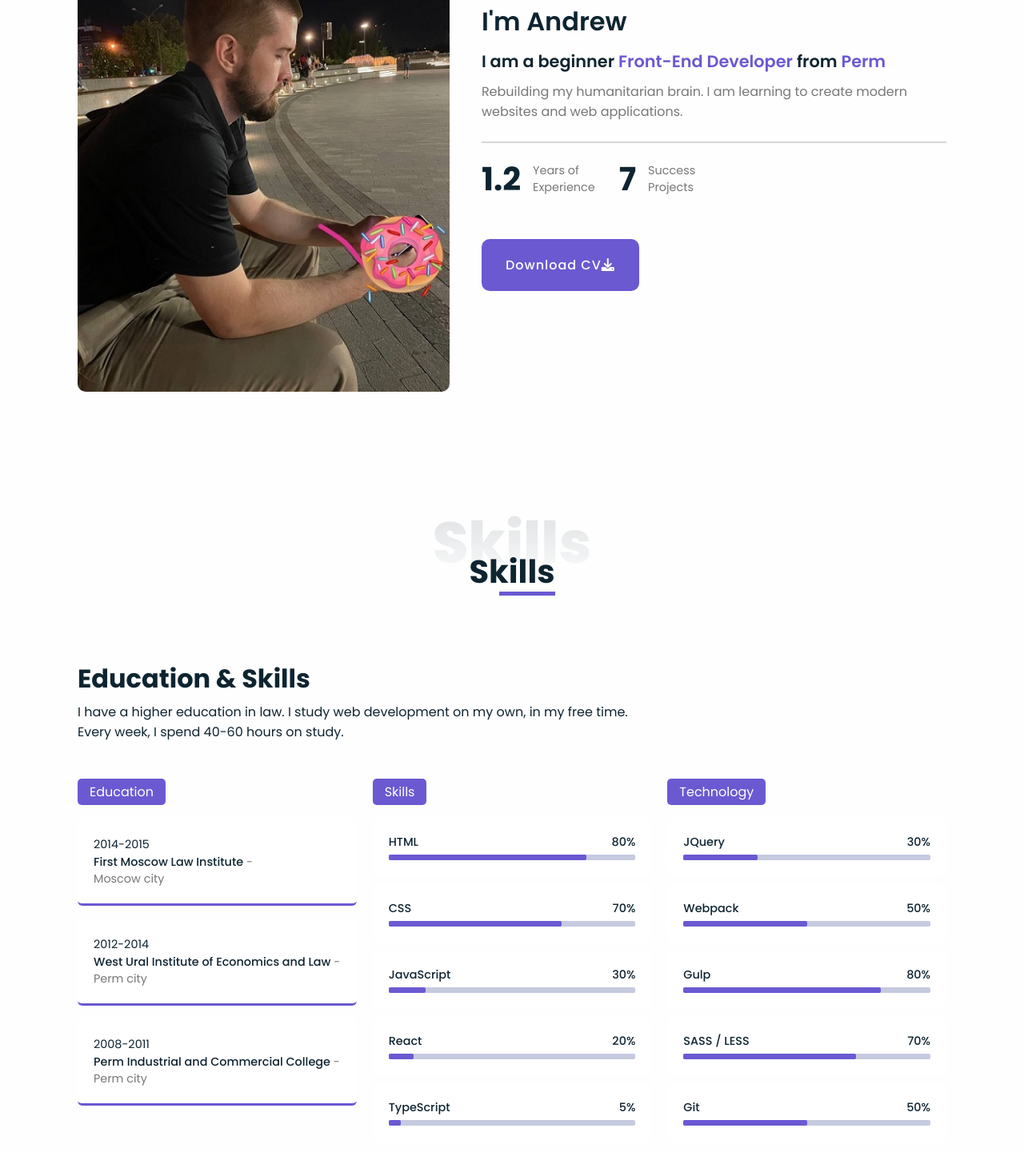
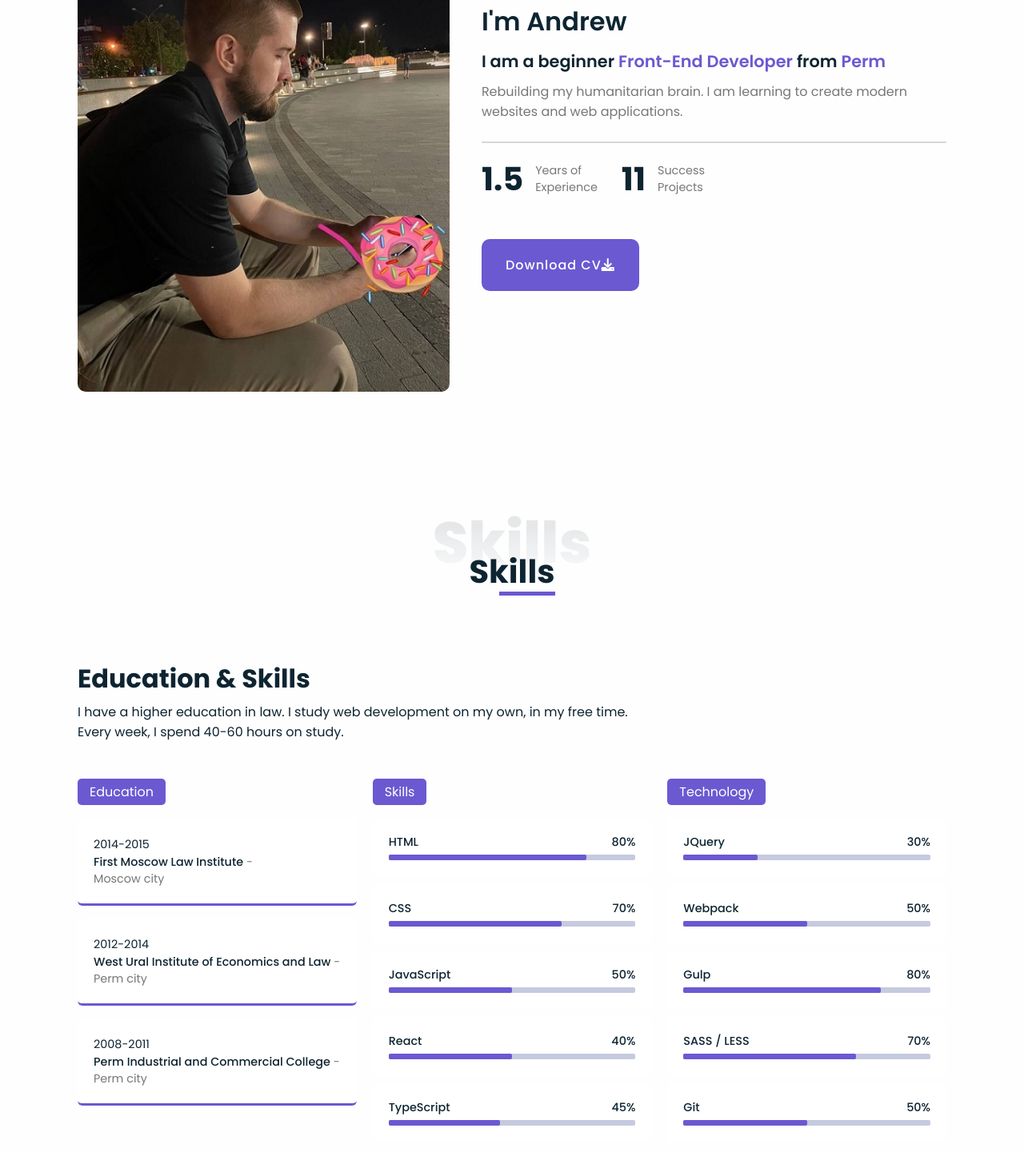
Before and after one commit to Exigoll/CV, a plain HTML site: page index.html in a window 1280 px wide. Shown: the part 1257-2698 px from the top of the page at 80% size. Drawn offline with nearby package versions, Linux system fonts and the light colour scheme.

Commit message:
fix: CV info

```diff
--- a/index.html
+++ b/index.html
@@ -75,11 +75,11 @@
 					</div>
 					<ul class="professional-list">
 						<li class="list-item">
-							<h3>1.2</h3>
+							<h3>1.5</h3>
 							<span>Years of<br>Experience</span>
 						</li>
 						<li class="list-item">
-							<h3>7</h3>
+							<h3>11</h3>
 							<span>Success<br>Projects</span>
 						</li>
 					</ul>
@@ -136,21 +136,21 @@
 							<li class="bar">
 								<div class="info">
 									<span>JavaScript</span>
-									<span>30%</span>
+									<span>50%</span>
 								</div>
 								<div class="line javascript"></div>
 							</li>
 							<li class="bar">
 								<div class="info">
 									<span>React</span>
-									<span>20%</span>
+									<span>40%</span>
 								</div>
 								<div class="line react"></div>
 							</li>
 							<li class="bar">
 								<div class="info">
 									<span>TypeScript</span>
-									<span>5%</span>
+									<span>45%</span>
 								</div>
 								<div class="line typescript"></div>
 							</li>
@@ -461,7 +461,7 @@
 				</div>
 			</div>
 		</div>
-		<div class="our-client sub-section">
+		<!--<div class="our-client sub-section">
 			<div class="container flex-center">
 				<h1 class="section-title-01">My clients</h1>
 				<h2 class="section-title-02">My clients</h2>
@@ -509,7 +509,7 @@
 					</div>
 				</div>
 			</div>
-		</div>
+		</div>-->
 	</section>
 <!-- Section: Contact -->
 	<section class="contact section" id="contact">
@@ -599,7 +599,7 @@
 			</div>
 		</div>
 		<div class="footer-copyright group">
-			<p>@2021 by Exigoll. All rights reserved.</p>
+			<p>@2022 by Exigoll. All rights reserved.</p>
 		</div>
 	</footer>
 	<script src="https://unpkg.com/scrollreveal"></script>
--- a/style.scss
+++ b/style.scss
@@ -888,7 +888,7 @@ a {
   cursor: pointer;
 }
 
-//* Swiper *// // изменить на путешествия в страны?
+//* Swiper *//
 .our-client .container {
   flex-direction: column;
 }
```
Also changed, not shown: css/style.css, 1 other file.
